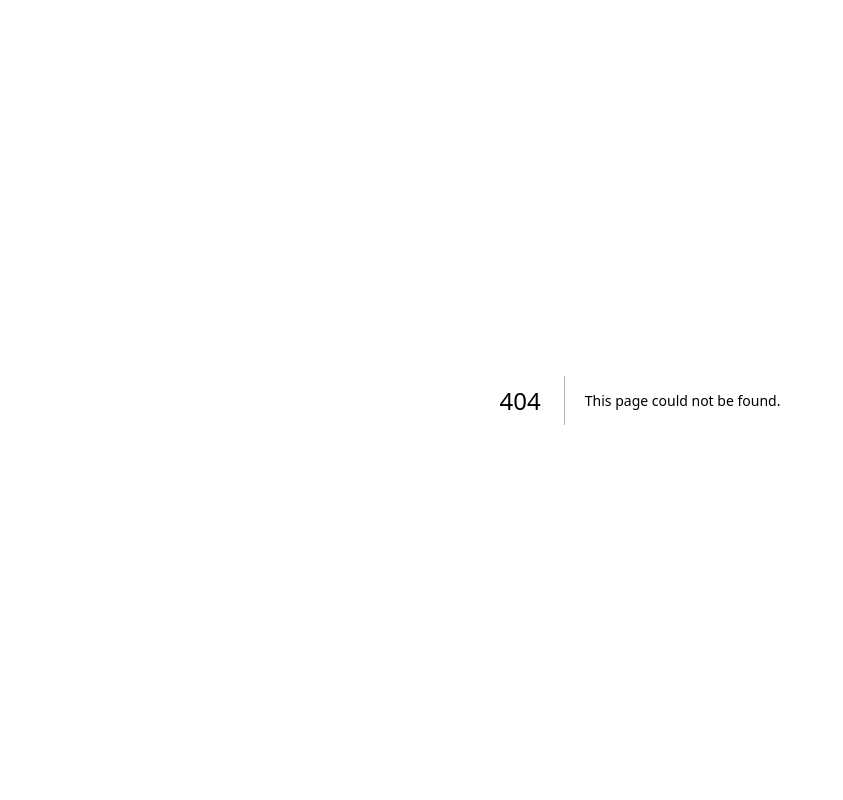
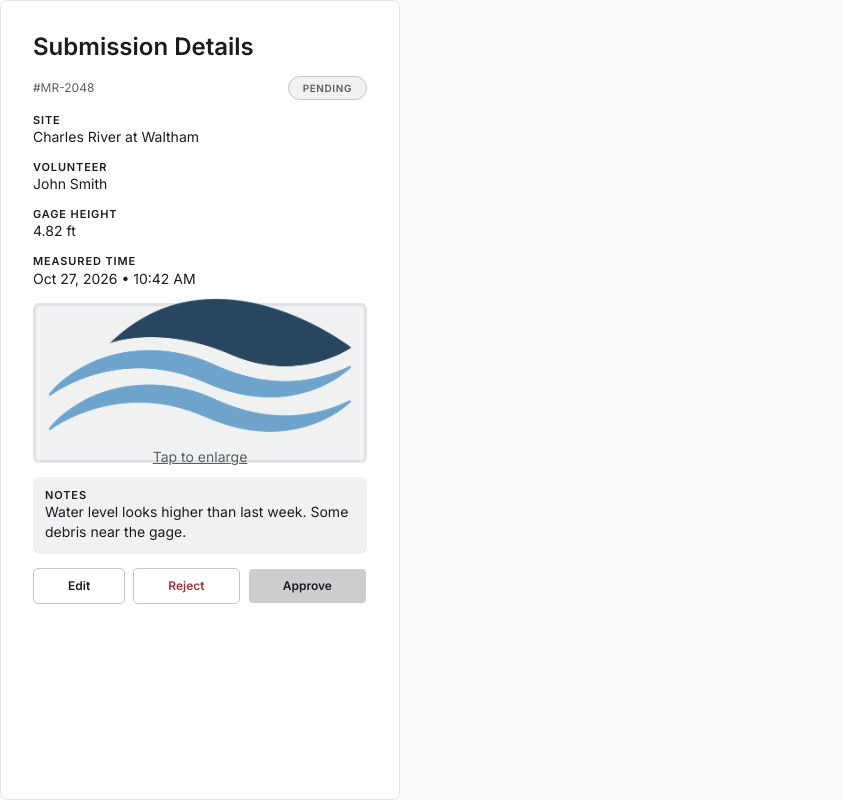
Before and after one commit to JumboCode/massachusetts-river-alliance, a Next.js app: page /admin/submissions in a window 1280 px wide. Before the commit this address had no page. Shown: the whole page, without its empty margins (0-843 px from the left). Built offline with nearby package versions, Linux system fonts and the light colour scheme.

Commit message:
feat: Admin submission details card styling

```diff
--- /dev/null
+++ b/src/app/admin/_components/submission-details-card.tsx
@@ -0,0 +1,115 @@
+/***************************************************************
+ *
+ *        src\app\admin\_components\submission-details-card.tsx
+ *
+ *         Author: Caitlyn, Michele
+ *           Date: 11/3/2026
+ *
+ *        Summary: Admin card for editting/rejecting/approving
+ *                 submissions under review. Shows all submission
+ *                 details.
+ *
+ **************************************************************/
+
+"use client";
+import { StatusBadge } from "@/components/status-badge";
+import { Dialog } from "@/components/ui/dialog";
+import { Card } from "@/components/ui/card";
+import Image from "next/image";
+import { Button } from "@/components/ui/button";
+import { formatMassTime } from "@/lib/time";
+import { SITES } from "@/lib/sites";
+import { Submission } from "../submissions/page";
+
+export function SubmissionDetailsCard({
+    submission,
+}: {
+    submission: Submission;
+}) {
+    return (
+        <Card className="p-8 h-screen">
+            <h2 className="text-title">Submission Details</h2>
+            <div className="flex flex-row justify-between items-center">
+                <div className="text-meta text-label-foreground">
+                    #{submission.id}
+                </div>
+                <StatusBadge status={submission.status} />
+            </div>
+
+            <div>
+                <p className="text-field-label uppercase">SITE</p>
+                <p className="text-body">
+                    {SITES.find((s) => s.id === submission.siteId)?.name}
+                </p>
+            </div>
+
+            <div>
+                <p className="text-field-label uppercase">VOLUNTEER</p>
+                <p className="text-body">{submission.monitorName}</p>
+            </div>
+
+            <div>
+                <p className="text-field-label uppercase">GAGE HEIGHT</p>
+                <p className="text-body">{submission.gageHeightFt} ft</p>
+            </div>
+
+            <div>
+                <p className="text-field-label uppercase">MEASURED TIME</p>
+                <p className="text-body">
+                    {formatMassTime(submission.observedAt)}
+                </p>
+            </div>
+
+            <div className="flex p-3 justify-center border-3 rounded-control text-body underline text-label-foreground bg-muted h-40 items-center">
+                {submission.photoUrl ? (
+                    <div className="flex flex-col gap-2 items-center">
+                        <Image
+                            alt="SUBMISSION PHOTO"
+                            className="h-fit w-fit object-contain"
+                            src={submission.photoUrl}
+                            width={100}
+                            height={100}
+                        />
+                        <Dialog>Tap to enlarge</Dialog>
+                    </div>
+                ) : (
+                    <p>No photo available</p>
+                )}
+            </div>
+
+            <div className="rounded-control bg-muted p-3">
+                <p className="text-field-label uppercase">NOTES</p>
+                <p className="text-body break-words max-h-13 overflow-auto">
+                    {submission.notes}
+                </p>
+            </div>
+
+            <div className="flex flex-row gap-2">
+                <Button
+                    className="flex-auto"
+                    key="outline"
+                    variant="outline"
+                    size="default"
+                >
+                    Edit
+                </Button>
+                <Button
+                    className="flex-auto"
+                    key="destructive"
+                    variant="destructive"
+                    size="default"
+                >
+                    Reject
+                </Button>
+                <Button
+                    className="flex-auto"
+                    key="default"
+                    variant="default"
+                    size="default"
+                >
+                    Approve
+                </Button>
+            </div>
+        </Card>
+    );
+}
--- /dev/null
+++ b/src/app/admin/submissions/page.tsx
@@ -0,0 +1,46 @@
+/***************************************************************
+ *
+ *        src\app\admin\submissions\page.tsx
+ *
+ *         Author: Caitlyn, Michele
+ *           Date: 11/3/2026
+ *
+ *        Summary: Test page with sample data to be passed as
+ *                 props to the SubmissionDetailsCard component.
+ *
+ **************************************************************/
+
+import type { Reading } from "@/lib/arcgis/schemas";
+// eslint-disable-next-line no-restricted-imports -- This route intentionally uses the admin submission card.
+import { SubmissionDetailsCard } from "../_components/submission-details-card";
+
+export type Submission = Pick<
+    Reading,
+    | "id"
+    | "siteId"
+    | "monitorName"
+    | "gageHeightFt"
+    | "observedAt"
+    | "notes"
+    | "photoUrl"
+    | "status"
+>;
+
+const SAMPLE: Submission = {
+    id: "MR-2048",
+    siteId: "charles",
+    monitorName: "John Smith",
+    gageHeightFt: 4.82,
+    observedAt: new Date("2026-10-27T14:42:00Z"),
+    notes: "Water level looks higher than last week. Some debris near the gage.",
+    photoUrl: "/logo-waves.png",
+    status: "pending",
+};
+
+export default function SubmissionsPage() {
+    return (
+        <div className="w-100">
+            <SubmissionDetailsCard submission={SAMPLE} />
+        </div>
+    );
+}
```
